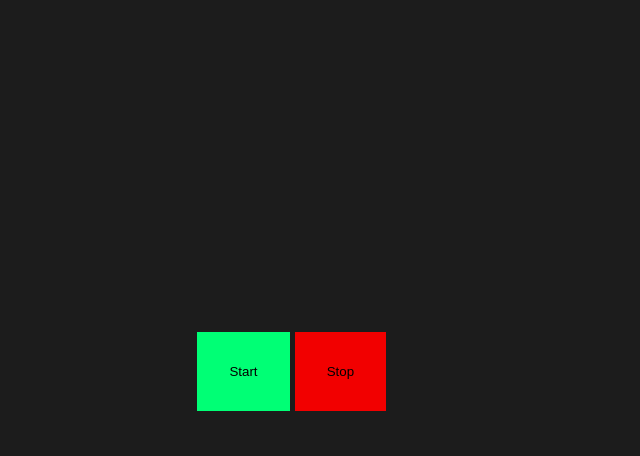
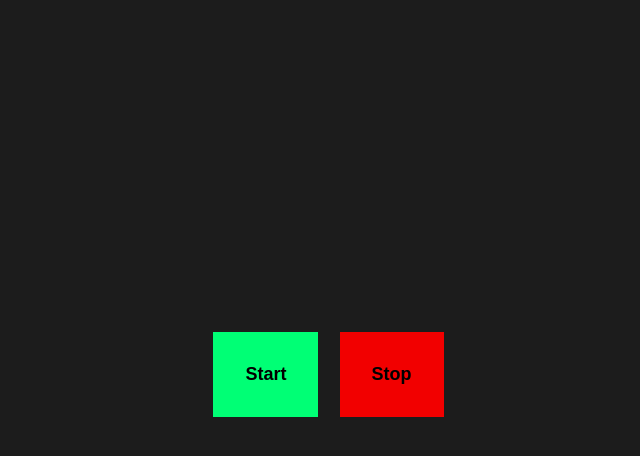
Before and after one commit to Awty-Hackclub/Mask-Detection, a Flask app: template app/templates/index.html in a window 1280 px wide. Shown: the part 170-626 px from the top of the page, without its empty margins (569-1209 px from the left). Run offline with Flask 2, Linux system fonts and the light colour scheme; the template is opened without the code that fills it, so the values that code supplies are empty.

Commit message:
buttons css

```diff
--- a/app/static/app.css
+++ b/app/static/app.css
@@ -70,6 +70,9 @@ video {
     color: black;
     border: none;
     padding: 2rem;
+    font-size: large;
+    font-weight: bold;
+    margin-left: 1rem;
 }
 .start {
     background-color: #00FF75;
```
